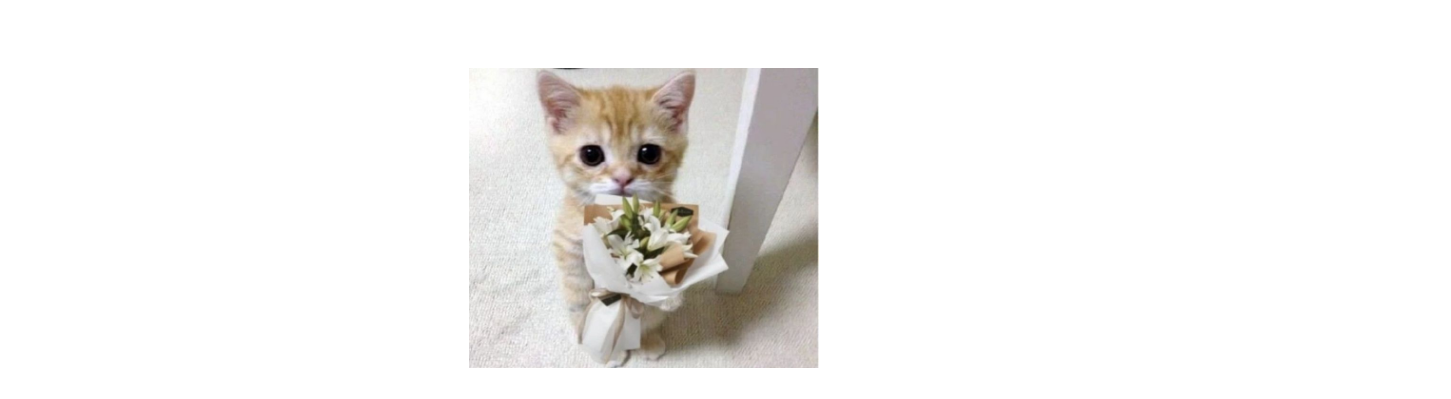
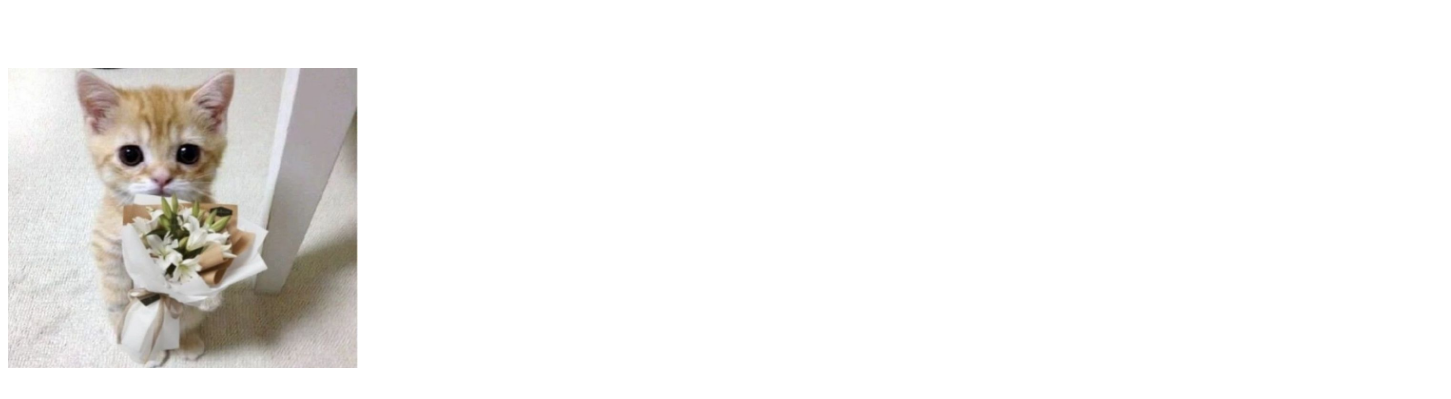
Before and after one commit to chahir1/last, a plain HTML site: page index.html in a window 1280 px wide. Shown: the top 399 px of the page, 1451 px wide, since content can reach past the window. Drawn offline with Linux system fonts and the light colour scheme.

Commit message:
Update L.css

```diff
--- a/L.css
+++ b/L.css
@@ -1,6 +1,4 @@
 img{
-    padding-left: 36.5%;
-    padding-right: 50%;
     padding-top: 60px;
     height: 300px;
     width: 350px;
```
